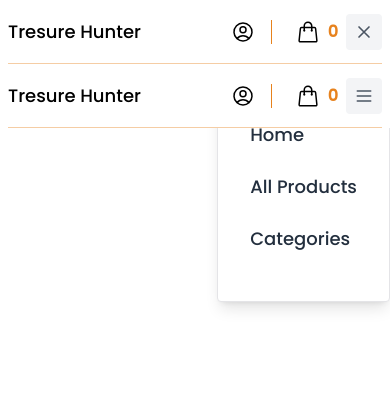
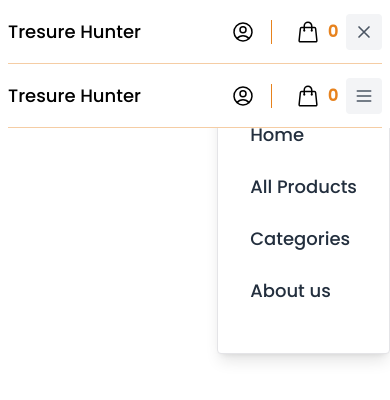
Before and after one commit to nurmandev/shopwithme, a Next.js app: page /components/Header in a window 390 px wide. Both pictures are taken after a click on the button 364 px from the left and 31 px from the top of the page. Shown: the top 400 px of the page. Built offline with nearby package versions, Linux system fonts and the light colour scheme; no server answers.

Commit message:
update header

```diff
--- a/pages/components/Header.js
+++ b/pages/components/Header.js
@@ -244,6 +244,17 @@ export default function Header() {
                           Categories
                         </Link>
                       </li>
+                      <li>
+                        <Link
+                          className={`text-accent transition hover:text-accent/75 ${
+                            pathname === "/categories" ? active : inActive
+                          }`}
+                          href="/about-us"
+                          onClick={toggleMobileNav}
+                        >
+                          About us
+                        </Link>
+                      </li>
 
                       <li>
                         {session && (
```
